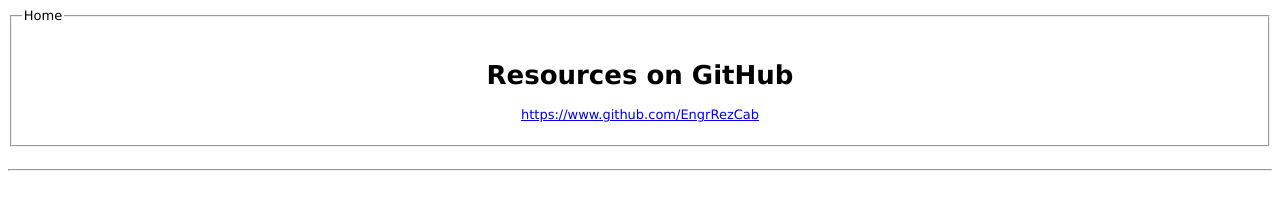
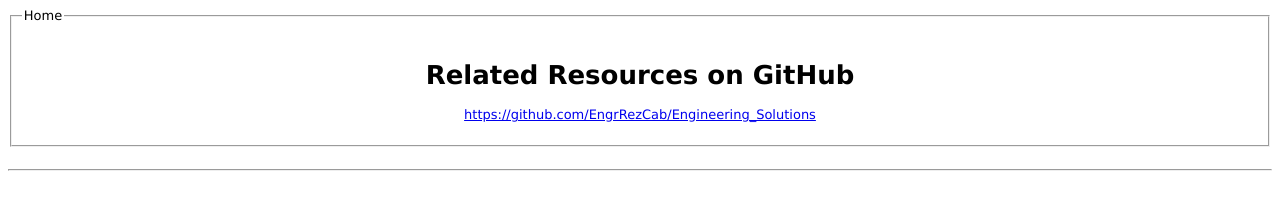
Before and after one commit to EngrRezCab/Engineering_Solutions, a plain HTML site: page docs/home.html in a window 1280 px wide. Drawn offline with Linux system fonts and the light colour scheme.

Commit message:
Updated home sub-page.

```diff
--- a/docs/home.html
+++ b/docs/home.html
@@ -6,8 +6,8 @@
 	<body style='font-family:verdana; font-size:small;'>
 		<fieldset><legend>Home</legend><br>
 			<div style='text-align:center;'>
-				<h1>Resources on GitHub</h1>
-				<a target='_blank' href='https://www.github.com/EngrRezCab'>https://www.github.com/EngrRezCab</a><br>
+				<h1>Related Resources on GitHub</h1>
+				<a target='_blank' href='https://github.com/EngrRezCab/Engineering_Solutions'>https://github.com/EngrRezCab/Engineering_Solutions</a><br>
 				<br>
 			</div>
 		</fieldset><br>
```
